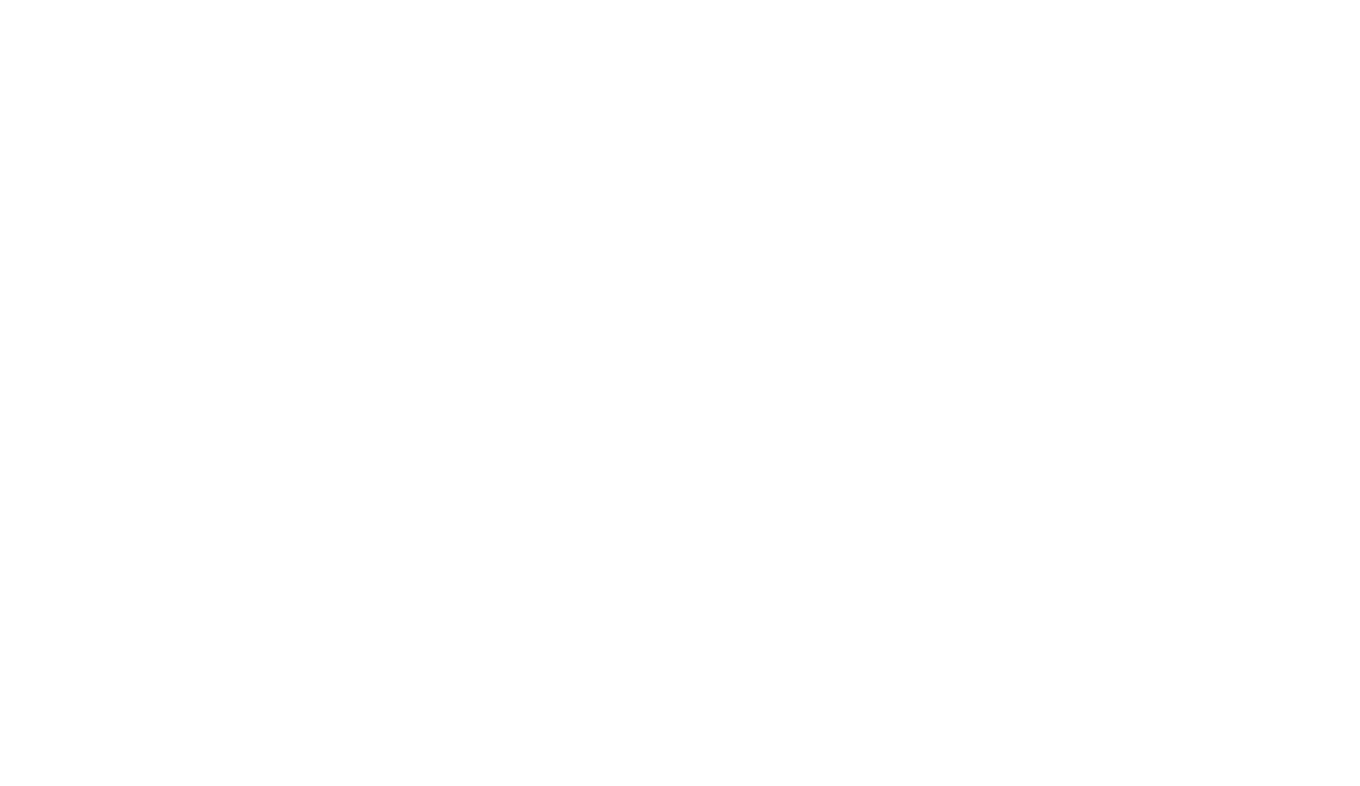
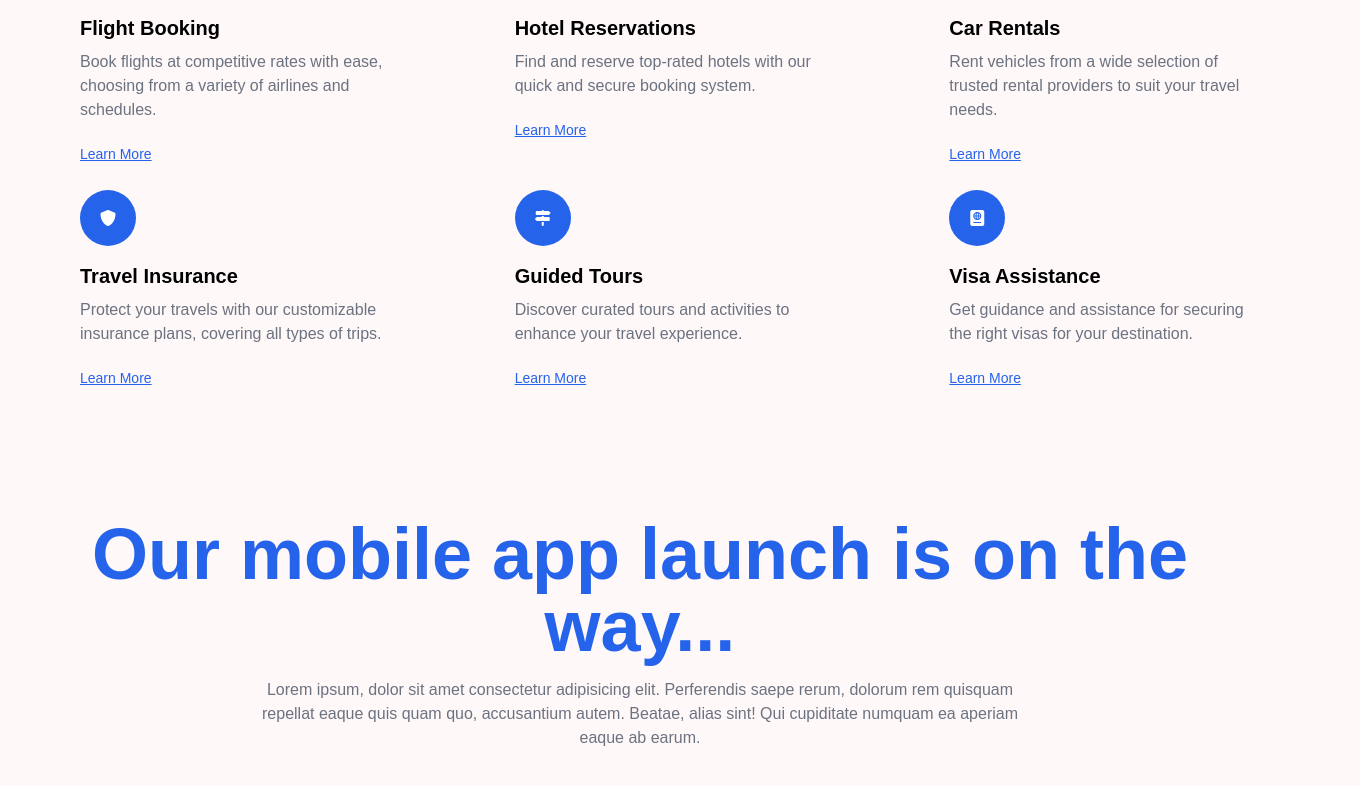
Before and after one commit to Uti-Favour/Get-Global, a Next.js app: page / in a window 1280 px wide. Shown: the part 1194-1980 px from the top of the page, 1360 px wide, since content can reach past the window. Before the commit the page ends 800 px from the top, so only its background shows below. Built offline with nearby package versions, Linux system fonts and the light colour scheme.

Commit message:
App services and app lauch page added

```diff
--- a/src/app/layout.tsx
+++ b/src/app/layout.tsx
@@ -27,7 +27,7 @@ export default function RootLayout({
           href="https://cdnjs.cloudflare.com/ajax/libs/font-awesome/6.0.0-beta3/css/all.min.css"
         />
       </Head>
-      <body className={`${inter.variable} antialiased`}>{children}</body>
+      <body className={`${inter.variable} antialiased bg-[#FFF8F9]`}>{children}</body>
     </html>
   );
 }
--- a/src/app/page.tsx
+++ b/src/app/page.tsx
@@ -1,12 +1,16 @@
 import React from 'react'
 import '@fortawesome/fontawesome-free/css/all.css';
 import Hero from '@/components/Hero'
+import Services from '@/components/Services';
+import AppLaunch from '@/components/AppLaunch';
 
 
 const Home = () => {
   return (
     <div>
       <Hero/>
+      <Services/>
+      <AppLaunch/>
     </div>
   )
 }
--- /dev/null
+++ b/src/components/AppLaunch.tsx
@@ -0,0 +1,20 @@
+import React from 'react'
+import Image from 'next/image';
+import app_launch from '../../public/app_launch.png';
+
+const AppLaunch = () => {
+    return (
+        <>
+            <div className='text-black lg:mt-32 mt-20'>
+                <h1 className='flex justify-center text-center font-bold text-4xl  mx-5 lg:text-7xl text-blue-600'>Our mobile app launch is on the way...</h1>
+                <p className='flex justify-center lg:mx-64 mx-5 text-center text-gray-500 mt-4 text-md'>Lorem ipsum, dolor sit amet consectetur adipisicing elit. Perferendis saepe rerum, dolorum rem quisquam repellat eaque quis quam quo, accusantium autem. Beatae, alias sint! Qui cupiditate numquam ea aperiam eaque ab earum.</p>
+            </div>
+            <div className='lg:flex justify-center mt-10'>
+                <Image src={app_launch} width={1000} height={1000} alt='App lauch image' className='lg:rounded-3xl' />
+
+            </div>
+        </>
+    )
+}
+
+export default AppLaunch
--- /dev/null
+++ b/src/components/Services.tsx
@@ -0,0 +1,28 @@
+import services from '@/constant/services'
+import Link from 'next/link'
+import React from 'react'
+
+const Services = () => {
+  return (
+    <>
+      <div className='text-black mt-32'>
+        <h1 className='flex justify-center text-center font-bold text-4xl mx-5 lg:text-7xl text-blue-600'>Have a look of what we have to offer</h1>
+        <p className='flex justify-center lg:mx-64 mx-5 text-center text-gray-500 mt-4'>Lorem ipsum, dolor sit amet consectetur adipisicing elit. Perferendis saepe rerum, dolorum rem quisquam repellat eaque quis quam quo, accusantium autem. Beatae, alias sint! Qui cupiditate numquam ea aperiam eaque ab earum.</p>
+      </div>
+      <div className='container lg:grid grid-cols-3 gap-6 space-y-10 lg:space-y-0 mx-5 lg:mx-20 text-black lg:mt-20 mt-10'>
+        {services.map((service) => (
+          <div key={service.heading}>
+              <div className='bg-blue-600 text-white rounded-full w-14 h-14 items-center flex justify-center'>
+              <i className={service.icon}></i>
+              </div>
+              <h1 className='text-xl font-bold mt-4'>{service.heading}</h1>
+            <p className='max-w-80 text-gray-500 mt-2 mb-5'>{service.description}</p>
+            <Link href={'google.com'} className='underline text-sm text-blue-600' >Learn More</Link>
+          </div>
+        ))}
+      </div>
+    </>
+  )
+}
+
+export default Services
--- /dev/null
+++ b/src/constant/services.ts
@@ -0,0 +1,34 @@
+const services = [
+    {
+      heading: "Flight Booking",
+      description: "Book flights at competitive rates with ease, choosing from a variety of airlines and schedules.",
+      icon: "fa-solid fa-plane"
+    },
+    {
+      heading: "Hotel Reservations",
+      description: "Find and reserve top-rated hotels with our quick and secure booking system.",
+      icon: "fa-solid fa-hotel"
+    },
+    {
+      heading: "Car Rentals",
+      description: "Rent vehicles from a wide selection of trusted rental providers to suit your travel needs.",
+      icon: "fa-solid fa-car"
+    },
+    {
+      heading: "Travel Insurance",
+      description: "Protect your travels with our customizable insurance plans, covering all types of trips.",
+      icon: "fa-solid fa-shield-alt"
+    },
+    {
+      heading: "Guided Tours",
+      description: "Discover curated tours and activities to enhance your travel experience.",
+      icon: "fa-solid fa-map-signs"
+    },
+    {
+      heading: "Visa Assistance",
+      description: "Get guidance and assistance for securing the right visas for your destination.",
+      icon: "fa-solid fa-passport"
+    }
+  ];
+
+  export default services;
```
Also changed, not shown: src/components/Navbar.tsx (added, +11 -0 lines), public/app_launch.png (added).
